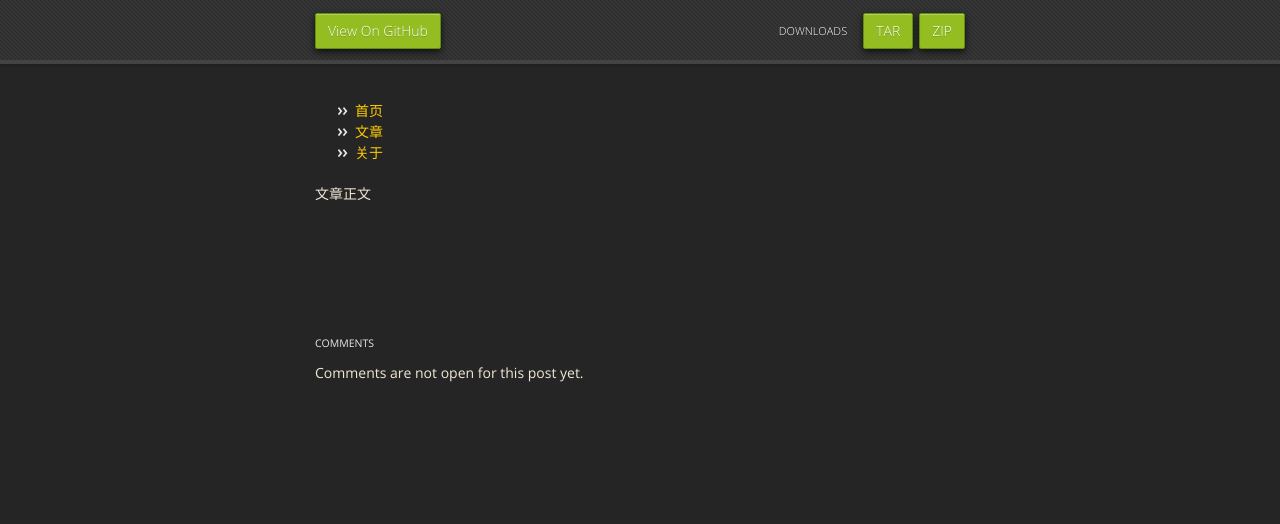
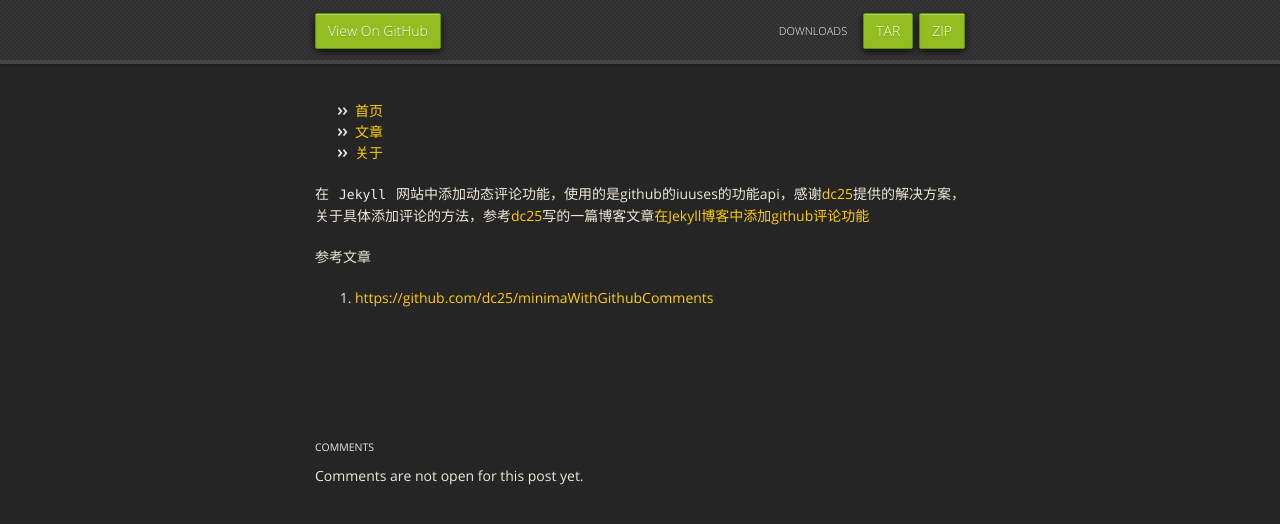
Before and after one commit to jasonLiu001/jasonLiu001.github.io, a Jekyll site: the page built from _posts/2017-11-06-github-pages-comments.md, in a window 1280 px wide. Shown: the top 524 px of the page. Built offline with Jekyll 4.4.1, drawn with Linux system fonts in a browser that asks for light colours.

Commit message:
Update 2017-11-06-github-pages-comments.md

```diff
--- a/_posts/2017-11-06-github-pages-comments.md
+++ b/_posts/2017-11-06-github-pages-comments.md
@@ -1,8 +1,11 @@
 ---
 layout: default
-title: "github-pages-comments"
+title: "Jekyll网站添加评论功能"
 github_comments_issueid: "1"
 tags:
 ---
 
-文章正文
+在`Jekyll`网站中添加动态评论功能，使用的是github的iuuses的功能api，感谢[dc25](https://github.com/dc25)提供的解决方案，关于具体添加评论的方法，参考[dc25](https://github.com/dc25)写的一篇博客文章[在Jekyll博客中添加github评论功能](https://dc25.github.io/myBlog/2017/06/24/using-github-comments-in-a-jekyll-blog.html)
+
+参考文章
+1. [https://github.com/dc25/minimaWithGithubComments](https://github.com/dc25/minimaWithGithubComments)
```
